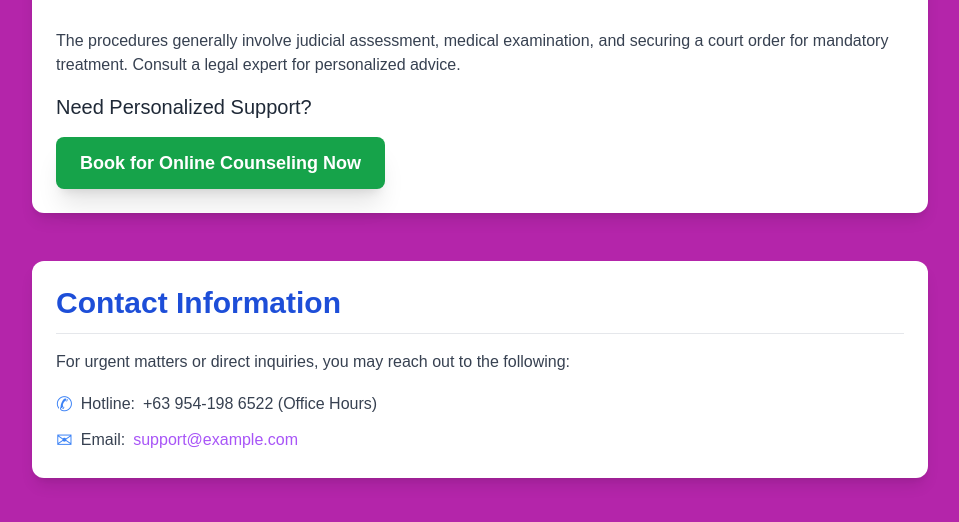
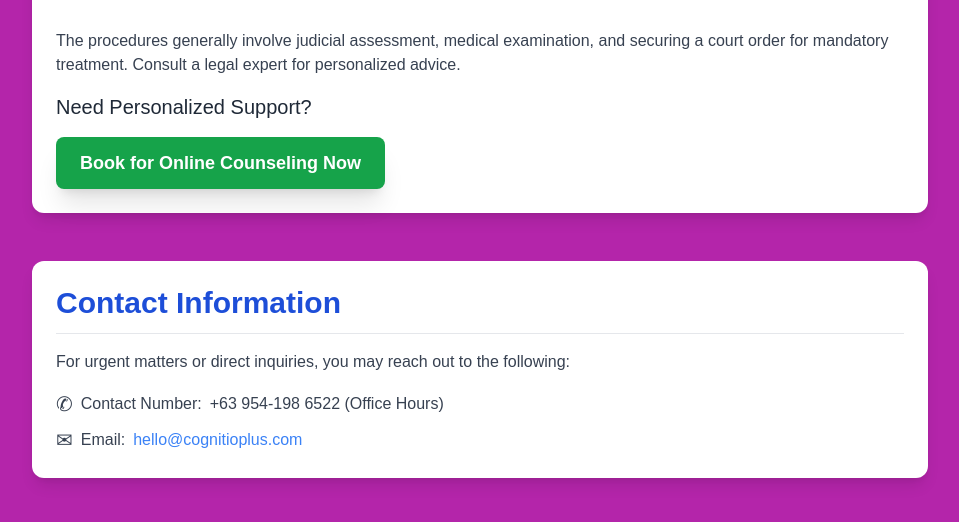
Before and after one commit to cognitioplus/kalinga-connect, a plain HTML site: page support.html in a window 1280 px wide. Shown: the part 1366-1888 px from the top of the page, without its empty margins (160-1119 px from the left). Drawn offline with nearby package versions, Linux system fonts and the light colour scheme.

Commit message:
Update support.html

```diff
--- a/support.html
+++ b/support.html
@@ -126,7 +126,7 @@
                         rel="noopener noreferrer"
                         class="inline-block w-full sm:w-auto px-6 py-3 text-lg font-bold text-white bg-green-600 rounded-lg shadow-xl
                                hover:bg-green-700 transition duration-300 ease-in-out transform hover:scale-[1.02]
-                               focus:outline-none focus:ring-4 focus:ring-green-300 focus:ring-opacity-50 text-center"
+                               focus:outline-none focus:ring-4 focus:ring-purple-300 focus:ring-opacity-50 text-center"
                     >
                         Book for Online Counseling Now
                     </a>
@@ -140,23 +140,19 @@
                     <p>For urgent matters or direct inquiries, you may reach out to the following:</p>
                     <dl class="space-y-2">
                         <div class="flex items-center space-x-2">
-                            <span class="text-xl text-blue-500">&#9990;</span>
-                            <dt class="font-medium">Hotline:</dt>
+                            <span class="text-xl text-black-500">&#9990;</span>
+                            <dt class="font-medium">Contact Number:</dt>
                             <dd>+63 954-198 6522 (Office Hours)</dd>
                         </div>
                         <div class="flex items-center space-x-2">
-                            <span class="text-xl text-blue-500">&#9993;</span>
+                            <span class="text-xl text-black-500">&#9993;</span>
                             <dt class="font-medium">Email:</dt>
-                            <dd><a href="mailto:hello@cognitioplus.com" class="text-purple-500 hover:underline">support@example.com</a></dd>
+                            <dd><a href="mailto:hello@cognitioplus.com" class="text-blue-500 hover:underline">hello@cognitioplus.com</a></dd>
                         </div>
                     </dl>
                 </div>
             </section>
         </div>
-
-        <!-- Footer -->
-        <footer class="mt-12 text-center text-sm text-gray-500 p-4">
-        </footer>
     </div>
 
 </body>
```
